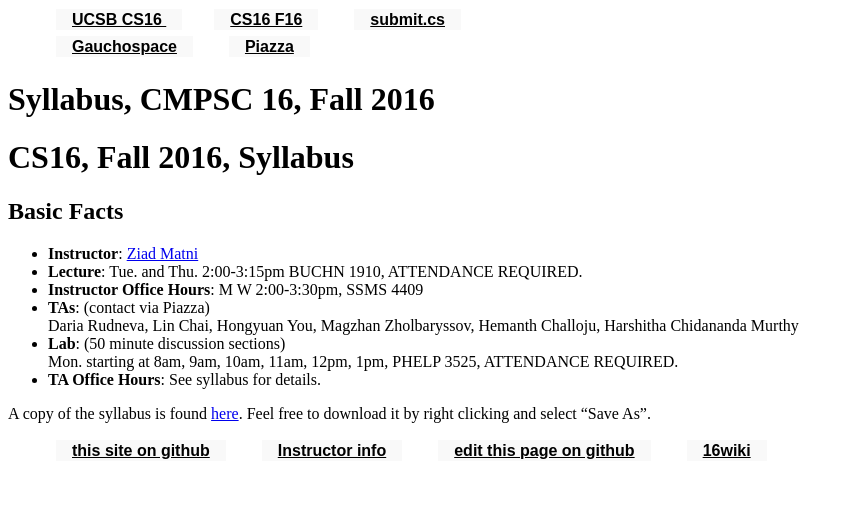
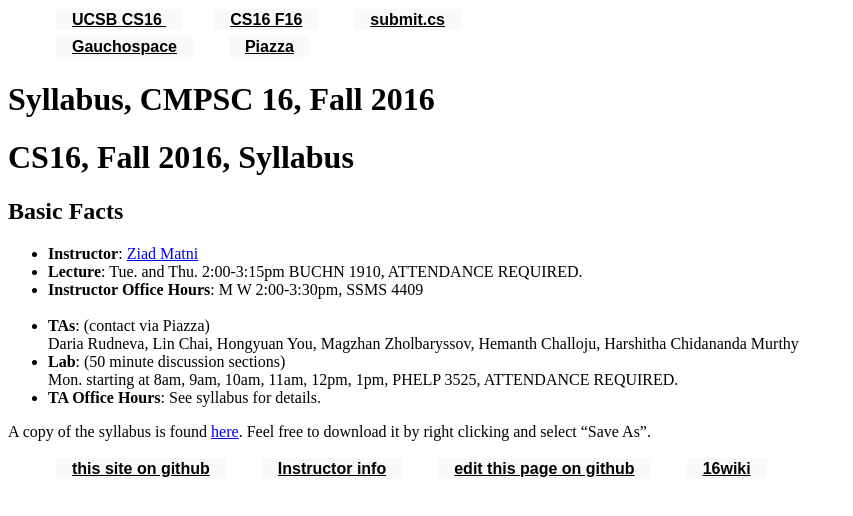
Before and after one commit to ucsb-cs16-s16/https-ucsb-cs16-s17.github.io, a Jekyll site: the page built from _info/syllabus.md, in a window 1280 px wide. Shown: the top 516 px of the page, without its empty margins (0-853 px from the left). Built offline with Jekyll 4.4.1, drawn with Linux system fonts in a browser that asks for light colours.

```diff
--- a/_info/syllabus.md
+++ b/_info/syllabus.md
@@ -12,7 +12,7 @@ Basic Facts
 
 * **Instructor**:  [Ziad Matni](http://www.cs.ucsb.edu/~zmatni)
 * **Lecture**: Tue. and Thu. 2:00-3:15pm BUCHN 1910, ATTENDANCE REQUIRED.
-* **Instructor Office Hours**: M W 2:00-3:30pm, SSMS 4409
+* **Instructor Office Hours**: M W 2:00-3:30pm, SSMS 4409<br/><br/>
 * **TAs**: (contact via Piazza)<br/>
 Daria Rudneva, Lin Chai, Hongyuan You, Magzhan Zholbaryssov, Hemanth Challoju, Harshitha Chidananda Murthy
 * **Lab**: (50 minute discussion sections)<br/>
```
